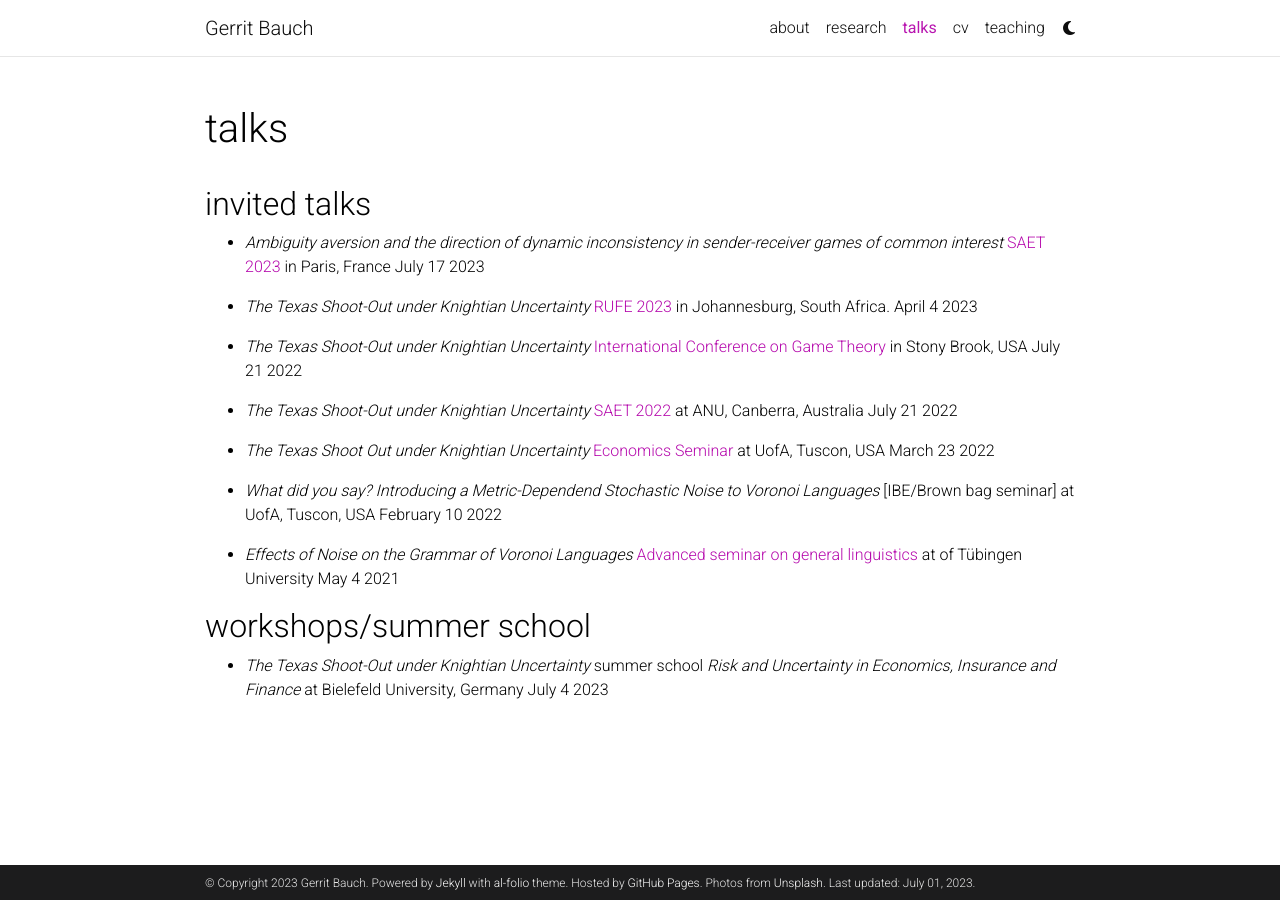
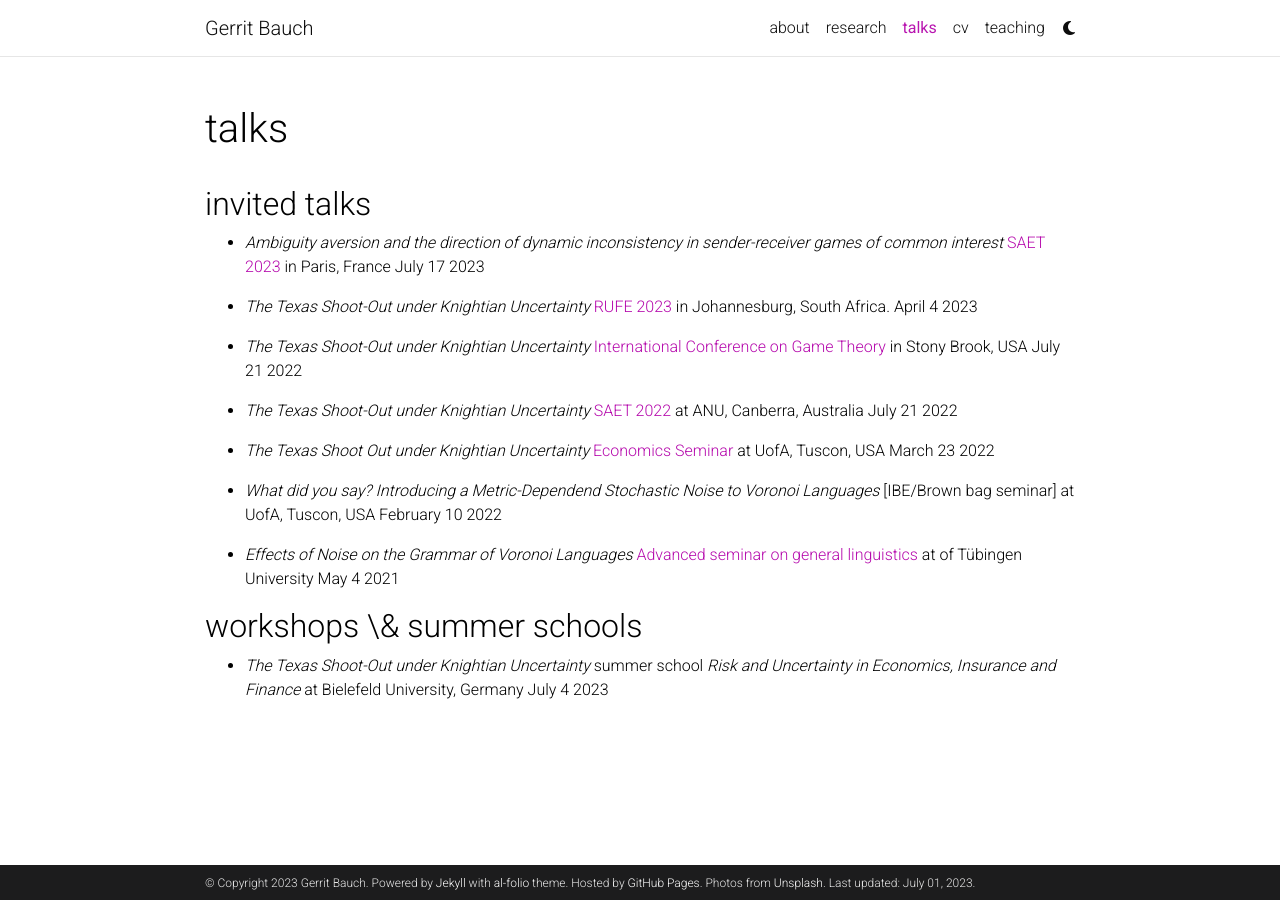
Before and after one commit to gbauch/gbauch.github.io, a Jekyll site: the page built from _pages/talks.md, in a window 1280 px wide. Built offline with Jekyll 4.4.1, drawn with Linux system fonts in a browser that asks for light colours; comment, search, counter and statistics services are not loaded; a style sheet for code colours, icons or effects is not loaded.

Commit message:
Update talks.md

```diff
--- a/_pages/talks.md
+++ b/_pages/talks.md
@@ -36,7 +36,7 @@ nav_order: 2
      [Advanced seminar on general linguistics](https://uni-tuebingen.de/en/faculties/faculty-of-humanities/departments/modern-languages/department-of-linguistics/chairs/general-linguistics/oberseminar/) at of Tübingen University
      May 4 2021
 
-## workshops/summer school
+## workshops \& summer schools
 
    - *The Texas Shoot-Out under Knightian Uncertainty*
       summer school [*Risk and Uncertainty in Economics, Insurance and Finance*](https://sites.google.com/view/summer-school-23/overview) at Bielefeld University, Germany
```
